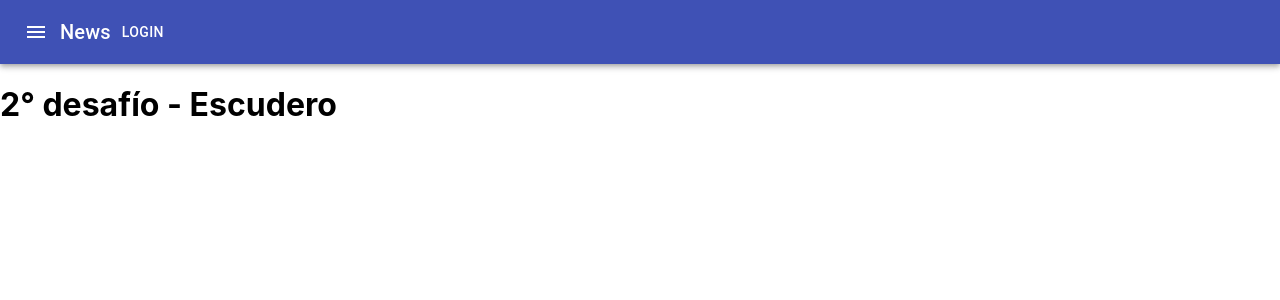
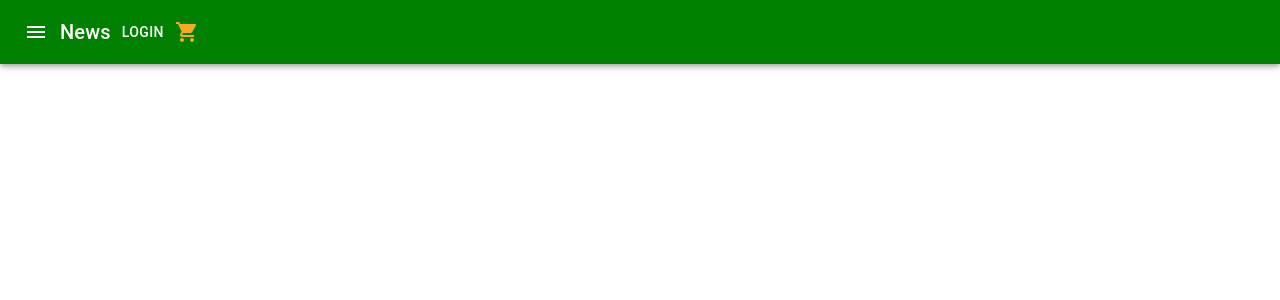
Before and after one commit to escu-git/coder-escudero, a React (Create React App) app: page / in a window 1280 px wide. Shown: the top 300 px of the page. Built offline with nearby package versions, Linux system fonts and the light colour scheme.

Commit message:
Adding components

```diff
--- /dev/null
+++ b/src/Componentes/CartWidget.jsx
@@ -0,0 +1,14 @@
+import React from 'react';
+import '../Styles/CartWidget.css'
+
+import ShoppingCartIcon from '@material-ui/icons/ShoppingCart';
+
+const Logo = ()=> {
+    return(
+    <ShoppingCartIcon className="logo"/>
+    )
+};
+
+export default Logo
+
+// float="right" edge="start" color="green" aria-label="menu"
--- /dev/null
+++ b/src/Componentes/Content.jsx
@@ -0,0 +1,12 @@
+import React from 'react';
+
+
+const Content = ({greetings}) => {
+    return(
+        <div>
+
+        </div>
+    );
+};
+
+export default Content;
--- a/src/componentes/navBar.js
+++ b/src/Componentes/NavBar.jsx
@@ -1,4 +1,5 @@
 import React from 'react';
+import '../Styles/NavBar.css';
 import {
     AppBar,
     Toolbar,
@@ -7,20 +8,24 @@ import {
     Button
 } from '@material-ui/core';
 import MenuIcon from '@material-ui/icons/Menu';
+import Logo from './CartWidget';
 
 const NavBar =  ()=> {
 return(
-    <AppBar position="static">
-    <Toolbar>
-        <IconButton  float="right" edge="start" color="inherit" aria-label="menu">
+    <AppBar className="appBar">
+    <Toolbar className="toolBar">
+        <IconButton className="iconButton" float="right" edge="start" color="inherit" aria-label="menu">
         <MenuIcon />
         </IconButton>
         <Typography variant="h6">News</Typography>
         <Button float="right" color="inherit">Login</Button>
+        <Logo />
     </Toolbar>
     </AppBar>
 );
 };
 
 
+
+
 export default NavBar;
--- /dev/null
+++ b/src/Styles/CartWidget.css
@@ -0,0 +1,3 @@
+.logo{
+    color:rgb(245, 170, 31);
+};
--- /dev/null
+++ b/src/Styles/NavBar.css
@@ -0,0 +1,11 @@
+.appBar{
+    position:static;
+    display:flex;
+    flex-direction: row;
+}
+.toolBar{
+    background-color:green;
+}
+.iconButton{
+    background-color:green;
+}
--- a/src/componentes/Content.js
+++ /dev/null
@@ -1,8 +0,0 @@
-
-const Content = () => {
-    return(
-        <h1>2° desafío - Escudero</h1>
-    );
-};
-
-export default Content;
```
Also changed, not shown: src/Componentes/ItemListContainer.jsx (added, +10 -0 lines), src/Styles/Content.css (added), src/logo.svg (deleted).
